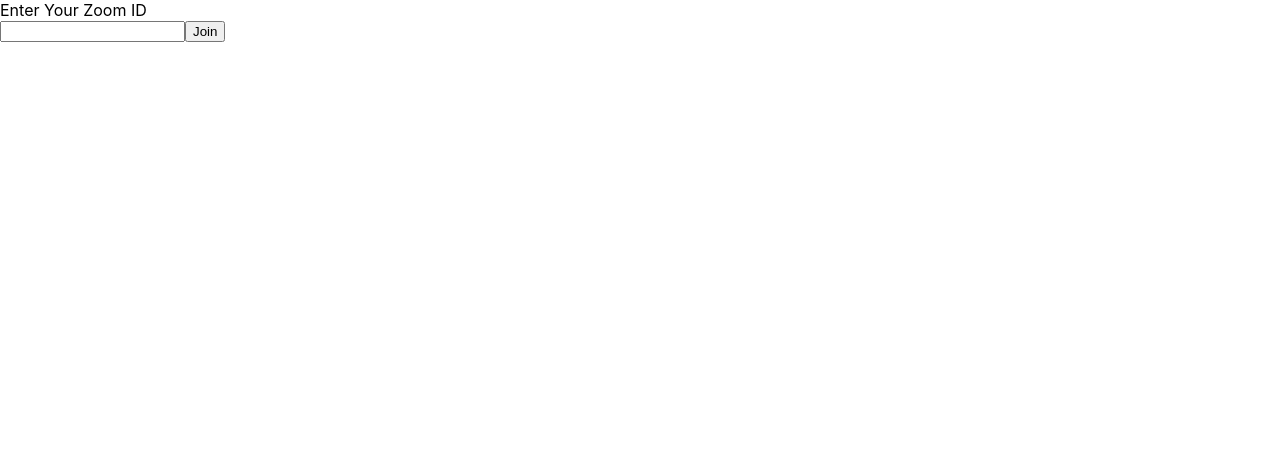
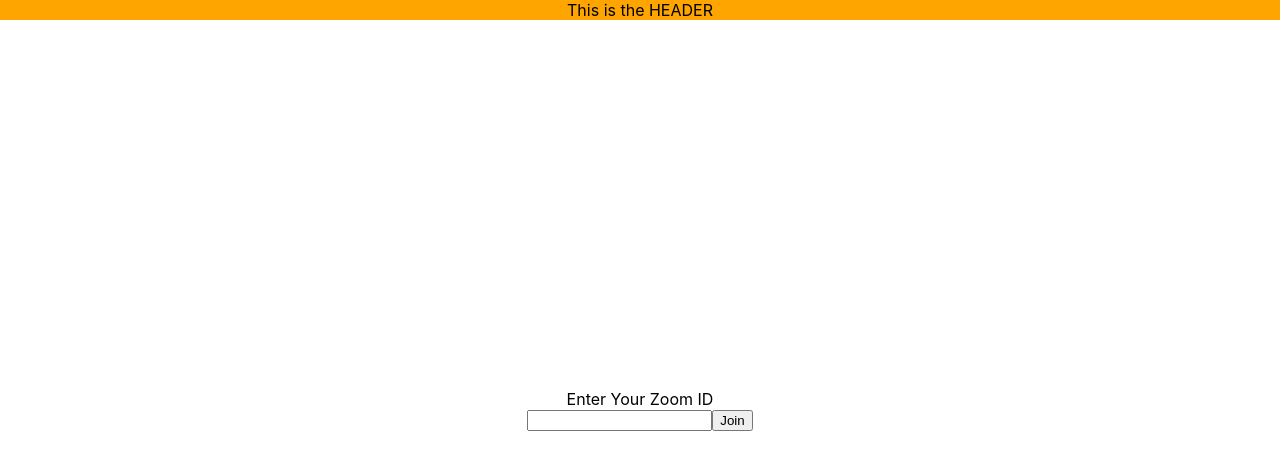
Before and after one commit to RapidKebab/ProjectWobble, a React (Create React App) app in the folder wobbl/: page / in a window 1280 px wide. Shown: the top 470 px of the page. Built offline with nearby package versions, Linux system fonts and the light colour scheme.

Commit message:
some styling on home page

```diff
--- a/wobbl/package.json
+++ b/wobbl/package.json
@@ -10,6 +10,7 @@
     "react-dom": "^17.0.2",
     "react-router-dom": "^6.2.1",
     "react-scripts": "^4.0.3",
+    "styled-components": "^5.3.3",
     "web-vitals": "^1.1.2"
   },
   "scripts": {
--- a/wobbl/src/App.css
+++ b/wobbl/src/App.css
@@ -1,5 +1,9 @@
 .App {
   text-align: center;
+  display: flex;
+  flex-direction: column;
+  height: 100vh;
+  justify-content: space-between;
 }
 
 .App-logo {
@@ -36,3 +40,10 @@
     transform: rotate(360deg);
   }
 }
+
+.content{
+  height: 100%;
+  display: flex;
+  flex-direction: column;
+  justify-content: center;
+}
--- a/wobbl/src/App.js
+++ b/wobbl/src/App.js
@@ -1,15 +1,21 @@
-import './App.css';
+import "./App.css";
 import { BrowserRouter, Routes, Route } from "react-router-dom";
-import Home from "./page/Home";
+import Header from "./components/Header/Header";
+import Home from "./page/Home/Home";
 import Ex from "./page/Ex";
 
 function App() {
   return (
     <BrowserRouter>
-      <Routes>
-        <Route path="/" element={<Home />}/>
-        <Route path="/ex" element={<Ex />}/>
-      </Routes>
+      <div className="App">
+        <Header />
+        <div className="content">
+          <Routes>
+            <Route path="/" element={<Home />} />
+            <Route path="/ex" element={<Ex />} />
+          </Routes>
+        </div>
+      </div>
     </BrowserRouter>
   );
 }
--- /dev/null
+++ b/wobbl/src/components/Header/Header.css
@@ -0,0 +1,5 @@
+.header{
+    text-align: center;
+    background: orange;
+    width: 100%;
+}
--- /dev/null
+++ b/wobbl/src/components/Header/Header.js
@@ -0,0 +1,12 @@
+import React, { Component } from "react";
+import "./Header.css";
+
+export default class Header extends Component {
+  render() {
+    return (
+      <>
+        <div className="header">This is the HEADER</div>
+      </>
+    );
+  }
+}
--- a/wobbl/src/index.css
+++ b/wobbl/src/index.css
@@ -1,3 +1,14 @@
+html {
+  height: 100%;
+}
+
+div#root {
+  height: 100%;
+}
+
+div.app {
+  height: 100%;
+}
 body {
   margin: 0;
   font-family: -apple-system, BlinkMacSystemFont, 'Segoe UI', 'Roboto', 'Oxygen',
--- a/wobbl/src/page/Home.js
+++ /dev/null
@@ -1,13 +0,0 @@
-import React, { Component } from "react";
-
-export default class Home extends Component {
-  render() {
-    return (
-    <>
-      <div>Enter Your Zoom ID</div>
-      <input type="text"/>
-      <button>Join</button>
-    </>
-    );
-  }
-}
--- /dev/null
+++ b/wobbl/src/page/Home/Home.css
@@ -0,0 +1,5 @@
+.Home{
+}
+.inputText{
+
+}
--- /dev/null
+++ b/wobbl/src/page/Home/Home.js
@@ -0,0 +1,13 @@
+import React, { Component } from "react";
+import "./Home.css";
+export default class Home extends Component {
+  render() {
+    return (
+    <div className="Home">
+      <div className="inputText">Enter Your Zoom ID</div>
+      <input className="input" type="text"/>
+      <button className="joinButton">Join</button>
+    </div>
+    );
+  }
+}
```
Also changed, not shown: wobbl/src/components/Header.js (deleted), 2 other files (tests, documents, lock files or other folders).
